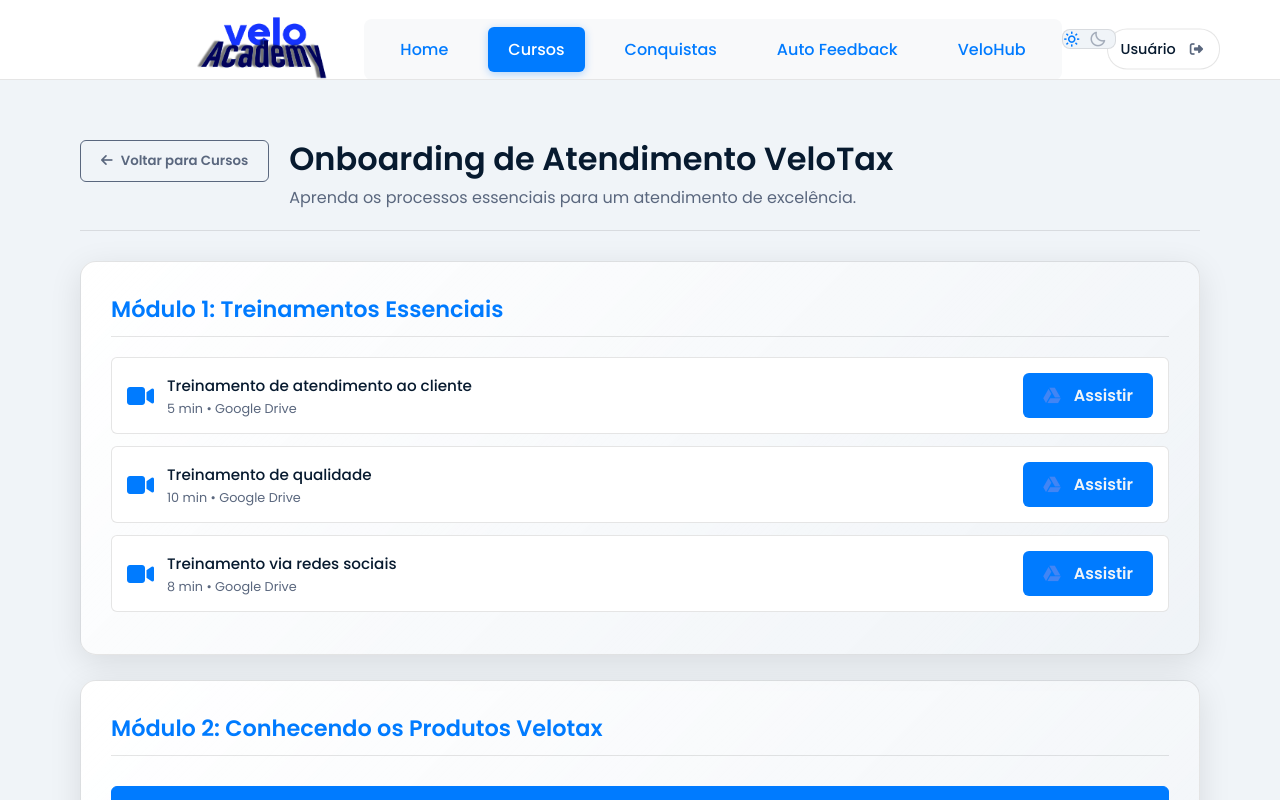
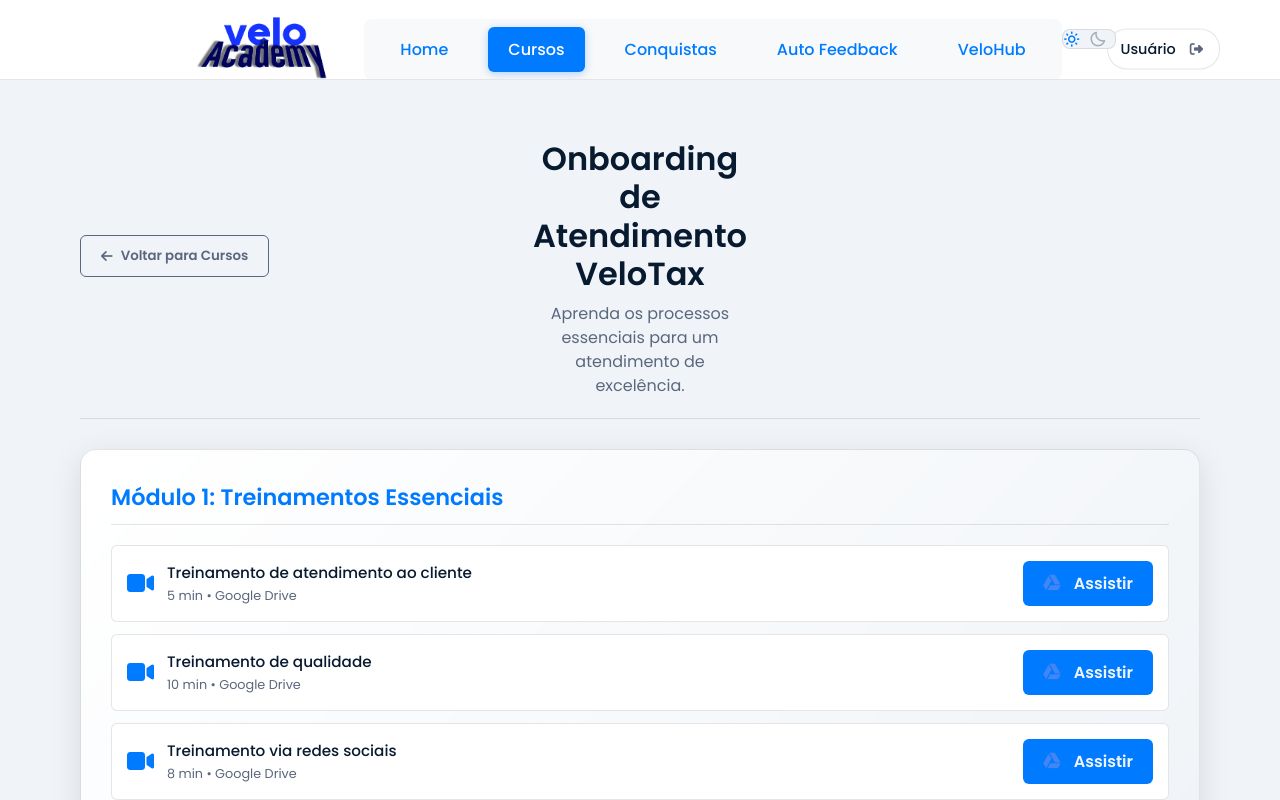
Before and after one commit to admVeloHub/VeloAcademy-GCP, a plain HTML site: page cursos.html in a window 1280 px wide. Both pictures are taken after a click on the element 230 px from the left and 392 px from the top of the page. Shown: the top 800 px of the page. Drawn offline with nearby package versions, Linux system fonts and the light colour scheme.

Commit message:
Correção do layout: título e subtítulo centralizados no topo, botão voltar à esquerda - layout mais óbvio e intuitivo

```diff
--- a/css/styles.css
+++ b/css/styles.css
@@ -272,14 +272,23 @@
 #course-view .course-header-compact {
     margin-bottom: 30px;
     display: flex;
-    align-items: flex-start;
+    align-items: center;
+    justify-content: center;
     gap: 20px;
     padding: 20px 0;
     border-bottom: 1px solid var(--cor-borda);
+    position: relative;
+}
+
+#course-view .btn-secondary {
+    position: absolute;
+    left: 0;
+    flex-shrink: 0;
 }
 
 #course-view .course-title-section {
-    flex: 1;
+    text-align: center;
+    flex: 0;
 }
 
 #course-view .course-title-section h1 {
@@ -950,6 +959,13 @@
         width: 100%;
         flex-direction: column;
         gap: 15px;
+        text-align: center;
+    }
+
+    #course-view .btn-secondary {
+        position: static;
+        align-self: center;
+        order: -1;
     }
 
     #course-view .course-title-section h1 {
```
